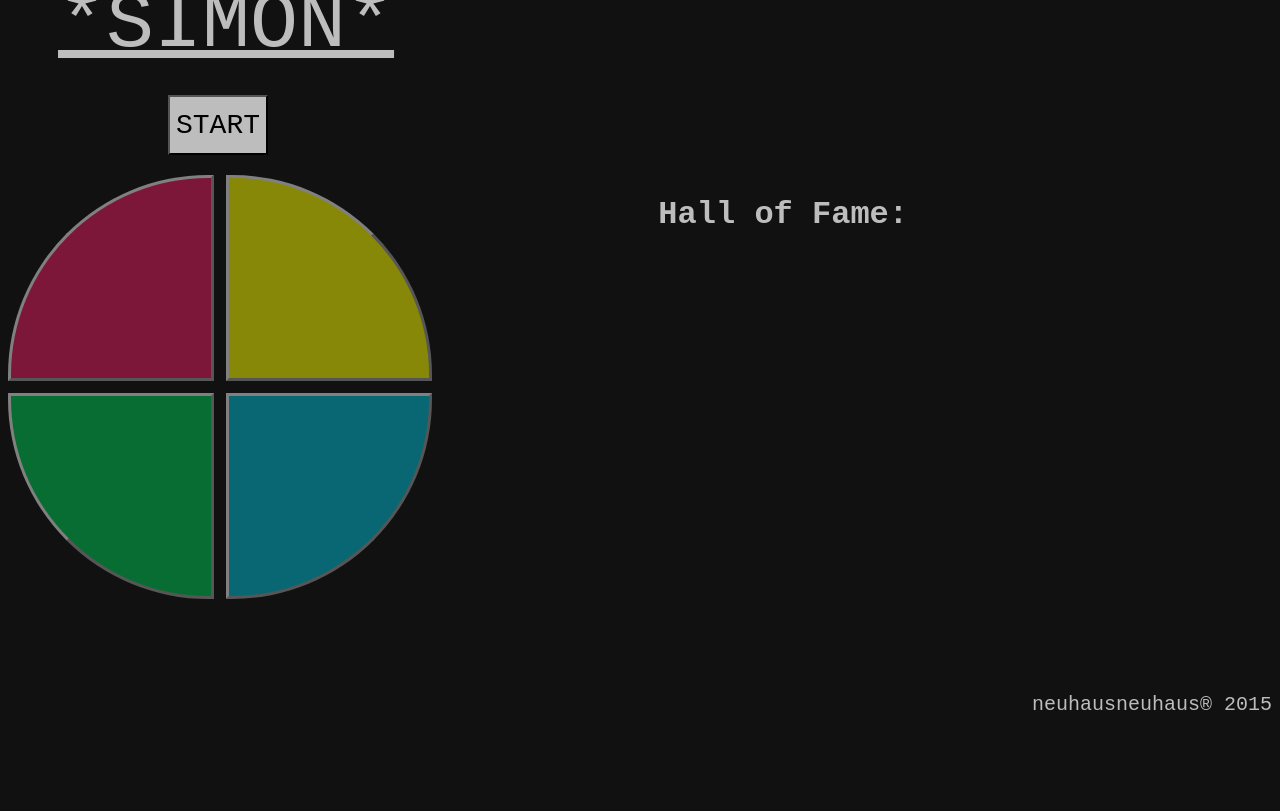
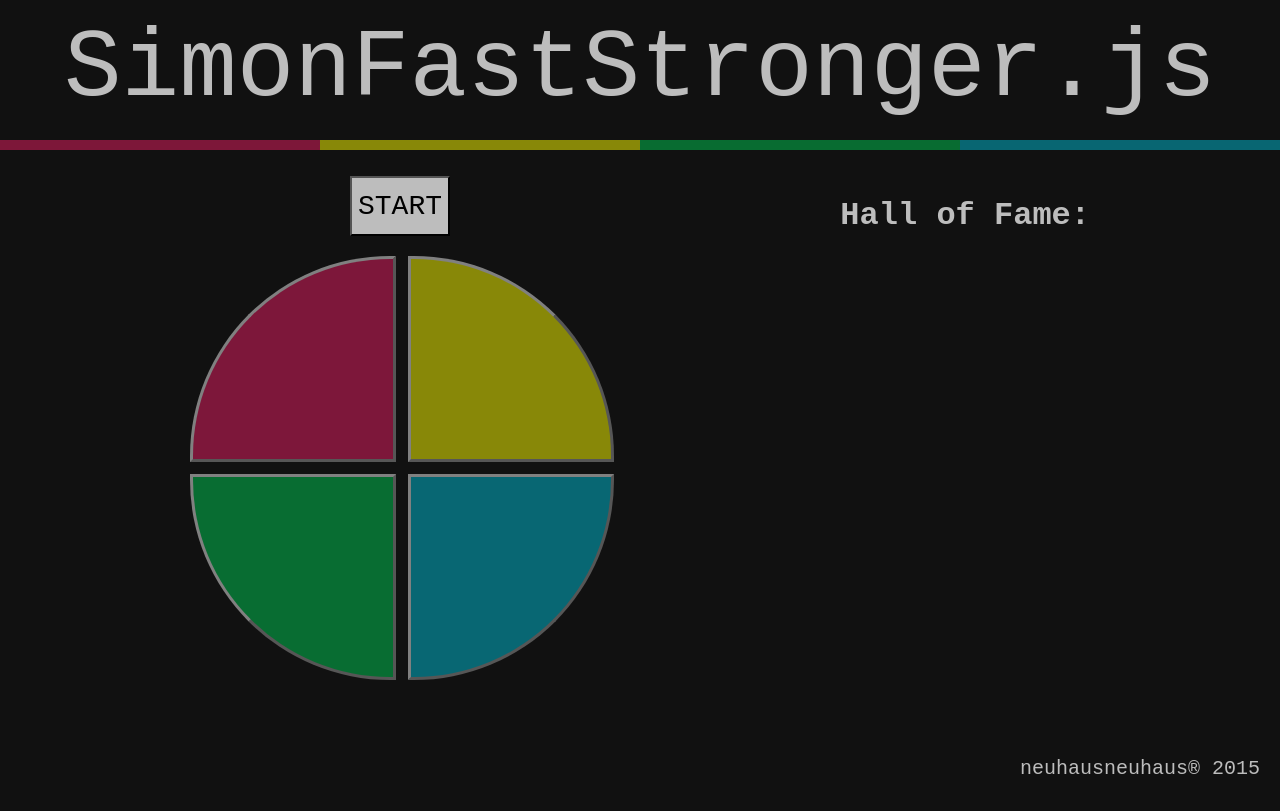
Before and after one commit to neuhausneuhaus/SimonHarderFaster.js, a plain HTML site: page index.html in a window 1280 px wide. Drawn offline with Linux system fonts and the light colour scheme.

Commit message:
redesign, added color bar

```diff
--- a/index.html
+++ b/index.html
@@ -9,16 +9,36 @@
 </head>
 <body>
   <header>
-    *SIMON*
+    <h1 id="title-simon">SimonFastStronger.js</h1>
+
   </header>
-  <button id=startButton>START</button>
+  <div id="rainbow-guard">
+    <div class="headColor1"></div>
+    <div class="headColor2"></div>
+    <div class="headColor3"></div>
+    <div class="headColor4"></div>
+  </div>
+
+  <br><br>
+
+<!-- <table id="headBar">
+    <tr>
+        <td class="headColor1"></td>
+        <td class="headColor2"></td>
+        <td class="headColor3"></td>
+        <td class="headColor4"></td>
+    </tr>
+</table> -->
+
+
   <div id="game">
-    <div id = "hallOfFame">
+  <button id="startButton">START</button>
+    <div id="hallOfFame">
       <h1 id="hallheader">Hall of Fame:</h1>
       <ol id="hall">
       </ol>
     </div>
-    <div class = lightOff id="gameSpace">
+    <div id="gameSpace">
       <div id="row1">
         <div class="box" id="box1">
         </div>
@@ -35,10 +55,11 @@
       <div class="box" id="box4">
       </div>
     </div>
+        <h1 id="roundCount">&nbsp;</h1>
   </div>
 
   <div>
-    <h1 id="roundCount"> </h1>
+
   </div>
   <footer>neuhausneuhaus® 2015</footer>
 
@@ -47,6 +68,6 @@
   <!-- see https://web.archive.org/web/*/http://s.cdpn.io/* for audio files -->
 
 
-  <script src= "scripts/simon.js"></script>
+  <script src="scripts/simon.js"></script>
 </body>
 </html>
--- a/style/style.css
+++ b/style/style.css
@@ -1,23 +1,51 @@
 body {
 	background-color: #111111;
+	margin: 0;
 }
-header {
+#title-simon {
 	clear: both;
 	font-family: Courier New;
 	font-size: 80px;
 	color: #BDBDBD;
-	text-align: left;
+	text-align: center;
 	line-height: 40px;
-	margin-top: -3px;
+	margin-top: 50px;
 	margin-bottom: 50px;
-	margin-left: 50px;
-	text-decoration: underline;
+	font-weight: normal;
+	font-size: 7.5vw;
+}
+
+#rainbow-guard {
+	width: 100%;
+	margin: 0;
+}
+#rainbow-guard div {
+	display: inline;
+	width: 25%;
+	height: 10px;
+	margin: 0;
+	border: none;
+	float: left;
+	opacity: .5;
+}
+
+.headColor1 {
+    background-color: #E91E63;
+}
+.headColor2 {
+    background-color: #FFFF00;
+}
+.headColor3 {
+		background-color: #00C853;
+}
+.headColor4 {
+		background-color: #00BCD4;
 }
 
 #game {
 	max-width: 900px;
 	min-width: 620px;
-	margin:(0 auto);
+	margin: 0 auto;
 }
 
 #startButton{
@@ -110,6 +138,11 @@ margin: 0px;
 }
 
 footer {
+	display: inline-block;
+	position: fixed;
+	bottom: 0;
+	right: 0;
+	margin:1em;
 	color: #BDBDBD;
 	font-family: Courier New;
 	font-size: 20px;
```
